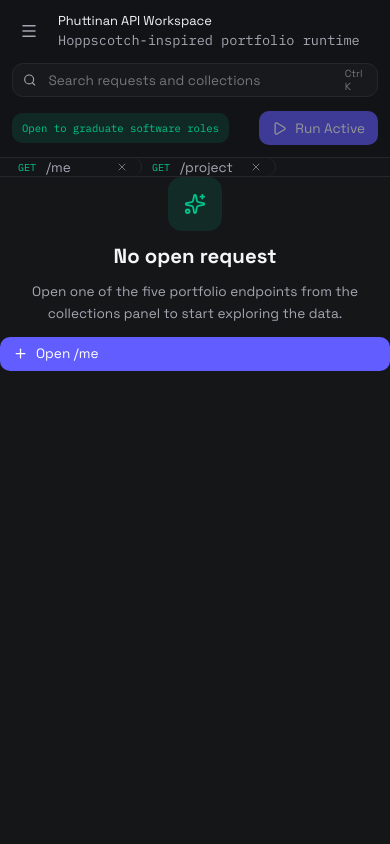
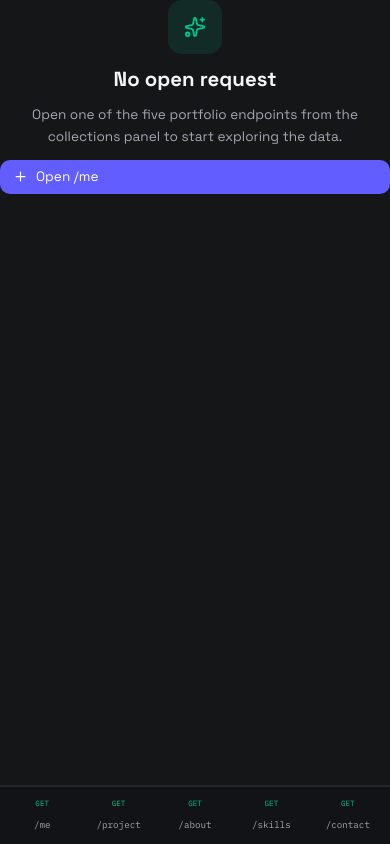
Before and after one commit to GodeFvt/personal-portfolio, a React (Vite) app: page / in a window 390 px wide. Built offline with nearby package versions, Linux system fonts and the light colour scheme.

Commit message:
feat: add mobile endpoint dock and responsive layout adjustments

```diff
--- a/src/components/AppShell.tsx
+++ b/src/components/AppShell.tsx
@@ -10,6 +10,7 @@
 } from '../lib/runtime';
 import CollectionsPanel from './CollectionsPanel';
 import EmptyWorkspace from './EmptyWorkspace';
+import MobileEndpointDock from './MobileEndpointDock';
 import RequestEditor from './RequestEditor';
 import RequestTabsStrip from './RequestTabsStrip';
 import ResponsePane from './ResponsePane';
@@ -29,6 +30,7 @@
   const [lastRun, setLastRun] = useState<RequestLog | null>(null);
   const [collectionsOpen, setCollectionsOpen] = useState(true);
   const [treeExpanded, setTreeExpanded] = useState(true);
+  const [isMobileLayout, setIsMobileLayout] = useState(false);
   const [expandedGroups, setExpandedGroups] = useState<Record<CollectionGroupId, boolean>>({
     profile: true,
     work: true,
@@ -55,6 +57,16 @@
         window.clearTimeout(copyRef.current);
       }
     };
+  }, []);
+
+  useEffect(() => {
+    const mediaQuery = window.matchMedia('(max-width: 860px)');
+    const syncMobileLayout = () => setIsMobileLayout(mediaQuery.matches);
+
+    syncMobileLayout();
+    mediaQuery.addEventListener('change', syncMobileLayout);
+
+    return () => mediaQuery.removeEventListener('change', syncMobileLayout);
   }, []);
 
   useEffect(() => {
@@ -156,10 +168,26 @@
     return text.includes(query.toLowerCase());
   });
 
+  const handleToggleCollections = () => {
+    if (isMobileLayout) {
+      return;
+    }
+
+    setCollectionsOpen((current) => !current);
+  };
+
+  const shouldRenderCollections = !isMobileLayout && collectionsOpen;
+  const activeRailPanel = collectionsOpen ? 'collections' : 'workspace';
+
   return (
     <div className="app-shell">
-      <div className={`studio${collectionsOpen ? '' : ' studio--collections-closed'}`}>
-        <ToolRail onGoHome={() => navigate('/')} />
+      <div className={`studio${shouldRenderCollections ? '' : ' studio--collections-closed'}`}>
+        <ToolRail
+          activePanel={activeRailPanel}
+          onGoHome={() => navigate('/')}
+          onShowWorkspace={() => setCollectionsOpen(false)}
+          onShowCollections={() => setCollectionsOpen(true)}
+        />
 
         <main className="workspace">
           <WorkspaceTopbar
@@ -168,7 +196,7 @@
             canRun={Boolean(activeEndpoint)}
             onQueryChange={setQuery}
             onRunActive={triggerRequest}
-            onToggleCollections={() => setCollectionsOpen((current) => !current)}
+            onToggleCollections={handleToggleCollections}
           />
 
           <RequestTabsStrip
@@ -199,7 +227,7 @@
           )}
         </main>
 
-        {collectionsOpen ? (
+        {shouldRenderCollections ? (
           <CollectionsPanel
             query={query}
             filteredEndpoints={filteredEndpoints}
@@ -217,6 +245,10 @@
             onOpenEndpoint={handleOpenEndpoint}
           />
         ) : null}
+
+        {isMobileLayout ? (
+          <MobileEndpointDock activeEndpointId={activeEndpointId} onOpenEndpoint={handleOpenEndpoint} />
+        ) : null}
       </div>
     </div>
   );
--- /dev/null
+++ b/src/components/MobileEndpointDock.tsx
@@ -0,0 +1,28 @@
+import { endpointOrder, endpointRegistry, type EndpointId } from '../data/portfolio';
+
+interface MobileEndpointDockProps {
+  activeEndpointId: EndpointId | null;
+  onOpenEndpoint: (endpointId: EndpointId) => void;
+}
+
+export default function MobileEndpointDock({ activeEndpointId, onOpenEndpoint }: MobileEndpointDockProps) {
+  return (
+    <nav className="mobile-endpoint-dock" aria-label="Portfolio endpoints">
+      {endpointOrder.map((endpointId) => {
+        const endpoint = endpointRegistry[endpointId];
+        const isActive = activeEndpointId === endpointId;
+
+        return (
+          <button
+            key={endpointId}
+            type="button"
+            className={`mobile-endpoint-dock__button${isActive ? ' mobile-endpoint-dock__button--active' : ''}`}
+            onClick={() => onOpenEndpoint(endpointId)}>
+            <span className="mobile-endpoint-dock__method">{endpoint.method}</span>
+            <span className="mobile-endpoint-dock__path">{endpoint.id}</span>
+          </button>
+        );
+      })}
+    </nav>
+  );
+}
--- a/src/components/ToolRail.tsx
+++ b/src/components/ToolRail.tsx
@@ -1,10 +1,18 @@
 import { BookOpenText, CircleHelp, Clock3, Database, ListTree, Settings2 } from 'lucide-react';
 
 interface ToolRailProps {
+  activePanel: 'workspace' | 'collections';
   onGoHome: () => void;
+  onShowWorkspace: () => void;
+  onShowCollections: () => void;
 }
 
-export default function ToolRail({ onGoHome }: ToolRailProps) {
+export default function ToolRail({
+  activePanel,
+  onGoHome,
+  onShowWorkspace,
+  onShowCollections,
+}: ToolRailProps) {
   return (
     <aside className="tool-rail">
       <button type="button" className="tool-rail__logo" onClick={onGoHome}>
@@ -12,26 +20,40 @@
       </button>
 
       <div className="tool-rail__group">
-        <button type="button" className="tool-rail__button tool-rail__button--active" title="Collections">
+        <button
+          type="button"
+          className={`tool-rail__button${activePanel === 'collections' ? ' tool-rail__button--active' : ''}`}
+          title="Collections"
+          onClick={onShowCollections}>
           <ListTree size={17} />
+          <span className="tool-rail__button-label">Collections</span>
         </button>
-        <button type="button" className="tool-rail__button" title="Requests">
+        <button
+          type="button"
+          className={`tool-rail__button${activePanel === 'workspace' ? ' tool-rail__button--active' : ''}`}
+          title="Workspace"
+          onClick={onShowWorkspace}>
           <Database size={17} />
+          <span className="tool-rail__button-label">Workspace</span>
         </button>
         <button type="button" className="tool-rail__button" title="History">
           <Clock3 size={17} />
+          <span className="tool-rail__button-label">History</span>
         </button>
         <button type="button" className="tool-rail__button" title="Docs">
           <BookOpenText size={17} />
+          <span className="tool-rail__button-label">Docs</span>
         </button>
       </div>
 
       <div className="tool-rail__group tool-rail__group--bottom">
         <button type="button" className="tool-rail__button" title="Settings">
           <Settings2 size={17} />
+          <span className="tool-rail__button-label">Settings</span>
         </button>
         <button type="button" className="tool-rail__button" title="Help">
           <CircleHelp size={17} />
+          <span className="tool-rail__button-label">Help</span>
         </button>
       </div>
     </aside>
--- a/src/style.css
+++ b/src/style.css
@@ -129,6 +129,17 @@
 
 .tool-rail__group--bottom {
   margin-top: auto;
+}
+
+.tool-rail__button-label {
+  display: none;
+  font-family: var(--mono);
+  font-size: 0.72rem;
+  white-space: nowrap;
+}
+
+.mobile-endpoint-dock {
+  display: none;
 }
 
 .workspace {
@@ -287,6 +298,7 @@
   padding: 0 8px;
   overflow: auto;
   background: #141519;
+  scrollbar-width: thin;
 }
 
 .request-tab,
@@ -412,6 +424,8 @@
   padding: 0 8px;
   border-bottom: 1px solid var(--line);
   background: #15161a;
+  overflow-x: auto;
+  scrollbar-width: thin;
 }
 
 .pane-tab {
@@ -981,19 +995,55 @@
   }
 }
 
-@media (max-width: 1320px) {
+@media (max-width: 1480px) {
   .studio {
-    grid-template-columns: 54px minmax(0, 1fr);
+    display: flex;
+    flex-direction: column;
+    height: 100svh;
+  }
+
+  .tool-rail {
+    order: 3;
+    height: 58px;
+    padding: 0 12px;
+    flex-direction: row;
+    justify-content: space-between;
+    align-items: center;
+    border-top: 1px solid var(--line);
+    background: #121316;
+  }
+
+  .workspace {
+    order: 1;
+    flex: 1 1 auto;
+    min-height: 0;
   }
 
   .collections-panel {
-    display: none;
+    order: 2;
+    min-height: 224px;
+    max-height: 34vh;
+    border-top: 1px solid var(--line);
+  }
+
+  .collections-list {
+    padding-bottom: 14px;
+  }
+
+  .tool-rail__group {
+    display: flex;
+    align-items: center;
+    gap: 8px;
+  }
+
+  .tool-rail__group--bottom {
+    margin-top: 0;
   }
 }
 
-@media (max-width: 980px) {
+@media (max-width: 1040px) {
   .workspace {
-    grid-template-rows: 102px 42px 78px minmax(0, 1fr);
+    grid-template-rows: 96px 40px 72px minmax(0, 1fr);
   }
 
   .workspace-topbar {
@@ -1014,45 +1064,113 @@
     max-width: none;
     text-align: left;
   }
+
+  .collections-panel {
+    min-height: 208px;
+    max-height: 38vh;
+  }
 }
 
-@media (max-width: 760px) {
-  .app-shell {
-    padding: 0;
+@media (max-width: 860px) {
+  .studio {
+    min-height: 100svh;
   }
 
-  .studio {
-    height: 100vh;
-    min-height: 100vh;
-    grid-template-columns: 1fr;
-  }
-
-  .tool-rail {
+  .tool-rail,
+  .collections-panel,
+  .workspace-topbar,
+  .request-tabs-strip {
     display: none;
   }
 
   .workspace {
-    grid-template-rows: auto auto auto minmax(340px, 1fr);
+    flex: 1 1 auto;
+    display: grid;
+    grid-template-rows: auto minmax(0, 1fr);
+    min-height: 0;
   }
 
-  .request-editor__row,
-  .workspace-topbar__right {
-    flex-wrap: wrap;
+  .request-editor {
+    padding: 8px 10px;
   }
 
+  .request-editor__meta,
   .request-method-select,
+  .request-url__host,
+  .response-pane__eyebrow {
+    display: none;
+  }
+
+  .request-editor__row {
+    flex-wrap: nowrap;
+    gap: 8px;
+  }
+
+  .request-url {
+    min-width: 0;
+    min-height: 40px;
+    padding: 0 12px;
+  }
+
+  .request-url__path {
+    font-size: 1rem;
+  }
+
   .send-button {
-    width: 100%;
+    width: auto;
+    min-width: 42px;
+    min-height: 40px;
+    padding: 0 12px;
     justify-content: center;
+  }
+
+  .send-button span {
+    display: none;
+  }
+
+  .response-pane {
+    grid-template-rows: 40px 32px minmax(0, 1fr);
+  }
+
+  .response-pane__header {
+    padding: 0 10px;
+    gap: 8px;
+  }
+
+  .response-pane__title {
+    font-size: 0.94rem;
+  }
+
+  .response-pane__title span,
+  .response-pane__meta {
+    font-size: 0.72rem;
+  }
+
+  .response-pane__tabs {
+    padding: 0 6px;
+  }
+
+  .pane-tab {
+    min-height: 30px;
+    padding: 0 7px;
+    gap: 6px;
+    font-size: 0.78rem;
+  }
+
+  .response-pane__preview {
+    padding: 6px 0 0;
+  }
+
+  .preview-stack {
+    border-left: 0;
+    border-right: 0;
+    border-radius: 0;
   }
 
   .table-head,
   .table-row,
   .table-head--three,
-  .table-row--three {
-    grid-template-columns: 1fr;
-  }
-
+  .table-row--three,
   .preview-row {
     grid-template-columns: 1fr;
   }
@@ -1067,6 +1185,57 @@
     text-align: left;
   }
 
+  .mobile-endpoint-dock {
+    order: 3;
+    flex: 0 0 auto;
+    min-height: 58px;
+    padding: 8px;
+    border-top: 1px solid var(--line);
+    background: #121316;
+    display: grid;
+    grid-template-columns: repeat(5, minmax(0, 1fr));
+    gap: 6px;
+  }
+
+  .mobile-endpoint-dock__button {
+    min-width: 0;
+    min-height: 42px;
+    padding: 0 4px;
+    border: 1px solid transparent;
+    border-radius: 12px;
+    background: transparent;
+    color: var(--text-soft);
+    display: grid;
+    place-items: center;
+    gap: 1px;
+  }
+
+  .mobile-endpoint-dock__button--active {
+    color: var(--text);
+    background: rgba(255, 255, 255, 0.04);
+    border-color: var(--line-soft);
+    box-shadow: inset 0 2px 0 var(--endpoint-accent);
+  }
+
+  .mobile-endpoint-dock__method,
+  .mobile-endpoint-dock__path {
+    font-family: var(--mono);
+    line-height: 1;
+  }
+
+  .mobile-endpoint-dock__method {
+    color: var(--endpoint-accent);
+    font-size: 0.6rem;
+  }
+
+  .mobile-endpoint-dock__path {
+    max-width: 100%;
+    overflow: hidden;
+    text-overflow: ellipsis;
+    white-space: nowrap;
+    font-size: 0.72rem;
+  }
+
   .tree-leaf {
     grid-template-columns: 10px auto auto;
     padding: 0 8px 0 0;
@@ -1076,3 +1245,39 @@
     display: none;
   }
 }
+
+@media (max-width: 640px) {
+  .response-pane {
+    grid-template-rows: 38px 30px minmax(0, 1fr);
+  }
+
+  .response-pane__actions {
+    gap: 6px;
+  }
+
+  .response-pane__meta {
+    font-size: 0.68rem;
+  }
+
+  .pane-tab span {
+    display: none;
+  }
+
+  .mobile-endpoint-dock {
+    padding: 6px;
+    gap: 4px;
+  }
+
+  .mobile-endpoint-dock__button {
+    min-height: 40px;
+    border-radius: 10px;
+  }
+
+  .mobile-endpoint-dock__method {
+    font-size: 0.56rem;
+  }
+
+  .mobile-endpoint-dock__path {
+    font-size: 0.68rem;
+  }
+}
```
